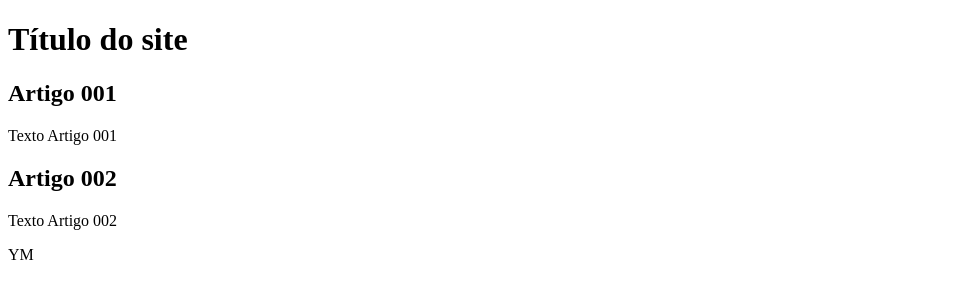
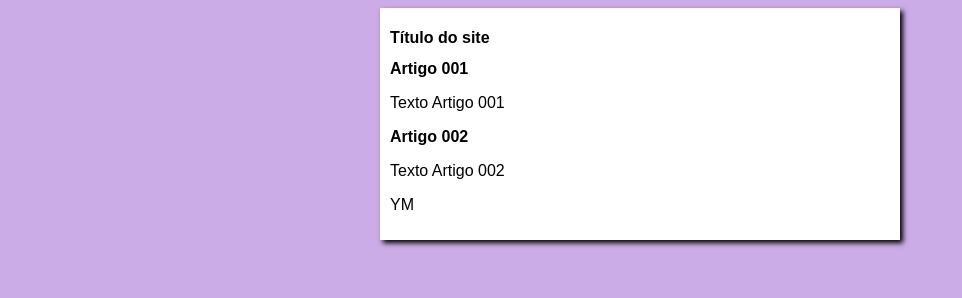
Before and after one commit to monizyvano/projeto-site-aula-, a plain HTML site: page index.html in a window 1280 px wide. Shown: the whole page, without its empty margins (0-962 px from the left). Drawn offline with Linux system fonts and the light colour scheme.

Commit message:
iniciei o design

```diff
--- /dev/null
+++ b/estilos/styles.css
@@ -0,0 +1,17 @@
+* {
+    font-family: Arial, Helvetica, sans-serif;
+    font-size: 16px;
+
+}
+
+body {
+    background-color: rgb(203, 172, 231);
+
+}
+main {
+    background-color: white;
+    width: 500px;
+    margin: auto;
+    padding: 10px;
+    box-shadow: 3px 3px 5px black;
+}
--- a/index.html
+++ b/index.html
@@ -4,6 +4,7 @@
     <meta charset="UTF-8">
     <meta name="viewport" content="width=device-width, initial-scale=1.0">
     <title></title>
+    <link rel="stylesheet" href="estilos/styles.css">
 </head>
 <body>
     <main>
```
